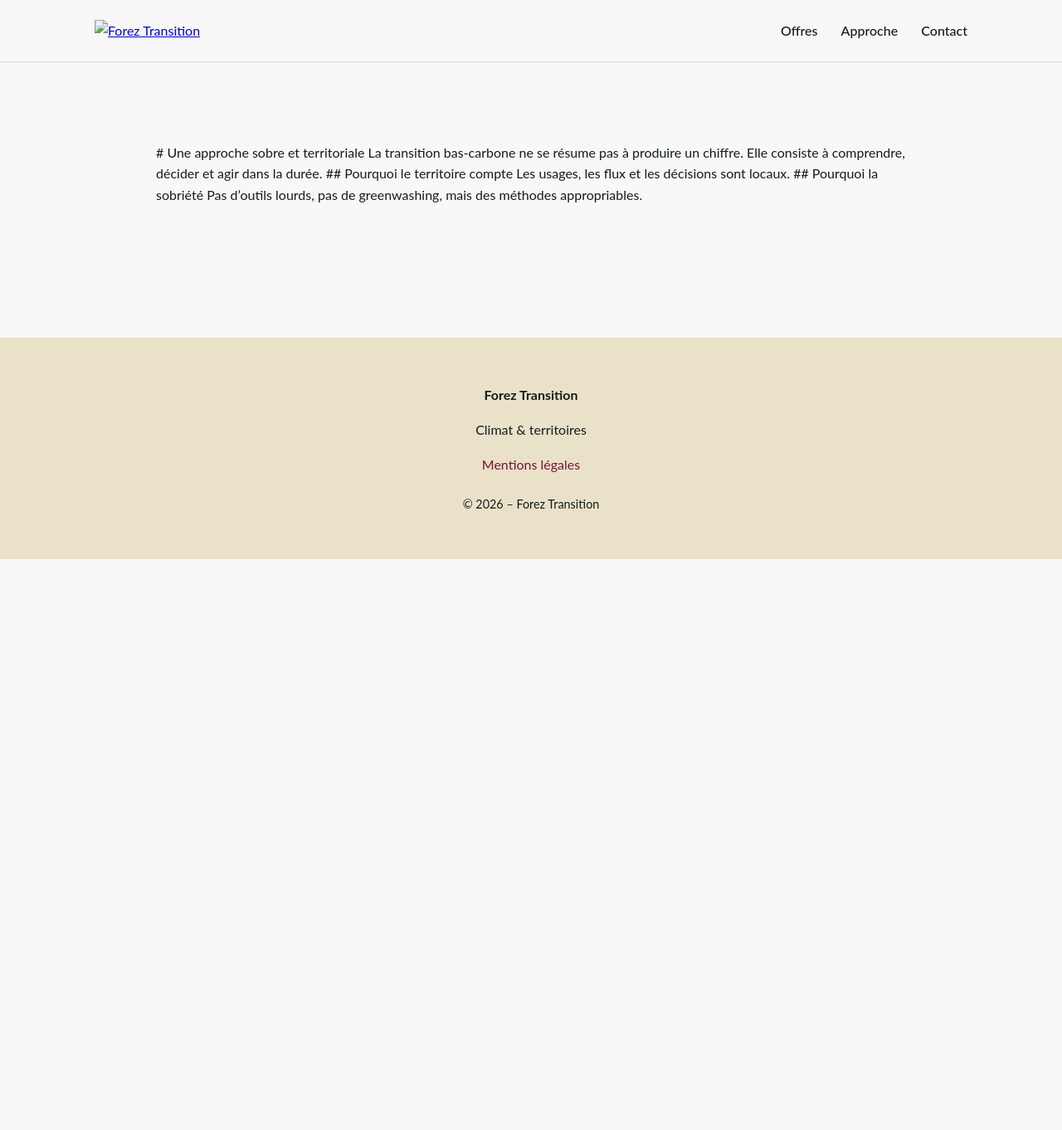
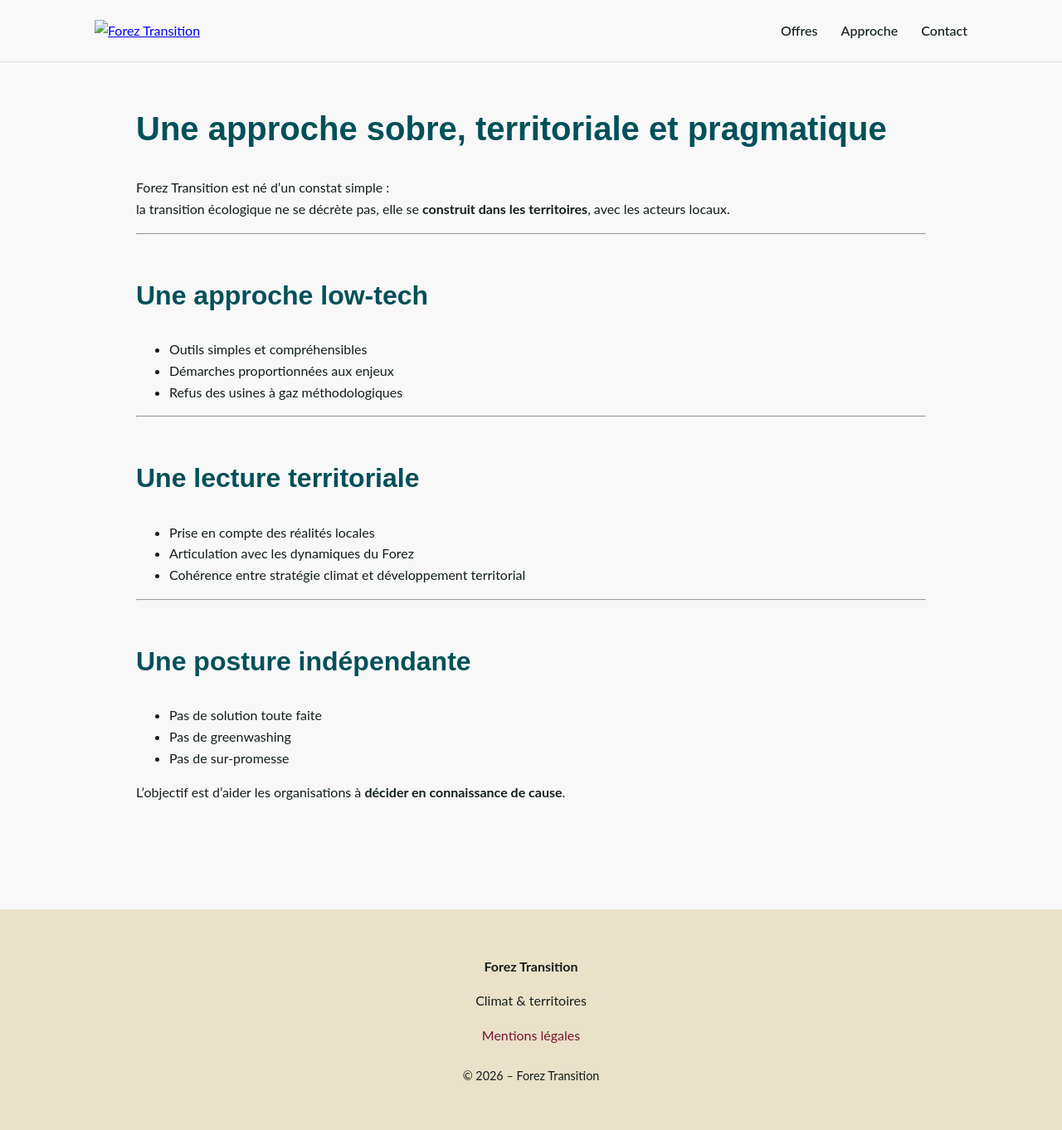
Before and after one commit to Alex-JULIEN/forez-transition, a Jekyll site: the page built from approche.md, in a window 1280 px wide. Shown: the whole page at 83% size. Built offline with Jekyll 4.4.1, drawn with Linux system fonts in a browser that asks for light colours; before the commit the page ends 900 px from its top, so only the background shows below that.

Commit message:
Update approche.md

```diff
--- a/approche.md
+++ b/approche.md
@@ -3,16 +3,30 @@ layout: default
 title: Approche
 ---
 
-<section class="container">
+# Une approche sobre, territoriale et pragmatique
 
-# Une approche sobre et territoriale
+Forez Transition est né d’un constat simple :
+la transition écologique ne se décrète pas, elle se **construit dans les territoires**, avec les acteurs locaux.
 
-La transition bas-carbone ne se résume pas à produire un chiffre.
-Elle consiste à comprendre, décider et agir dans la durée.
+---
 
-## Pourquoi le territoire compte
-Les usages, les flux et les décisions sont locaux.
+## Une approche low-tech
+- Outils simples et compréhensibles
+- Démarches proportionnées aux enjeux
+- Refus des usines à gaz méthodologiques
 
-## Pourquoi la sobriété
-Pas d’outils lourds, pas de greenwashing, mais des méthodes appropriables.
-</section>
+---
+
+## Une lecture territoriale
+- Prise en compte des réalités locales
+- Articulation avec les dynamiques du Forez
+- Cohérence entre stratégie climat et développement territorial
+
+---
+
+## Une posture indépendante
+- Pas de solution toute faite
+- Pas de greenwashing
+- Pas de sur-promesse
+
+L’objectif est d’aider les organisations à **décider en connaissance de cause**.
```
